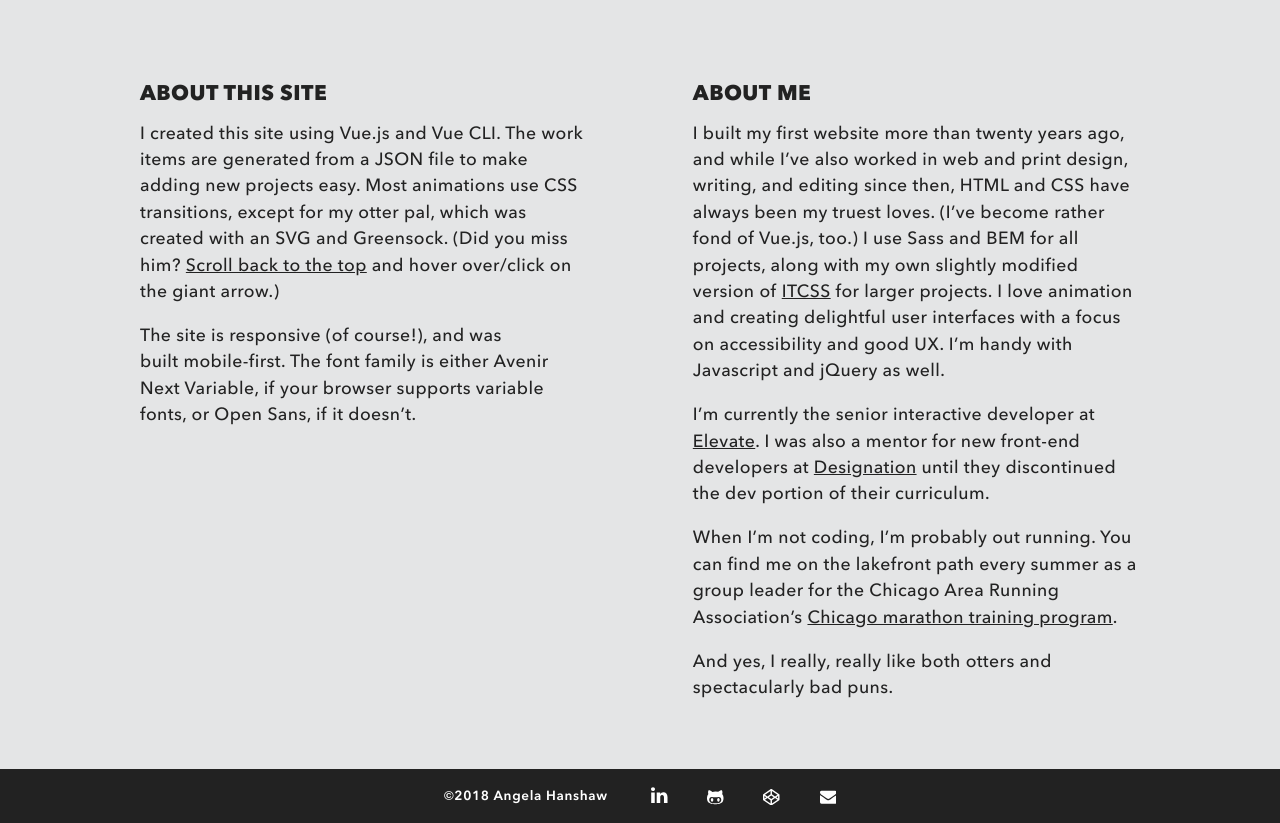
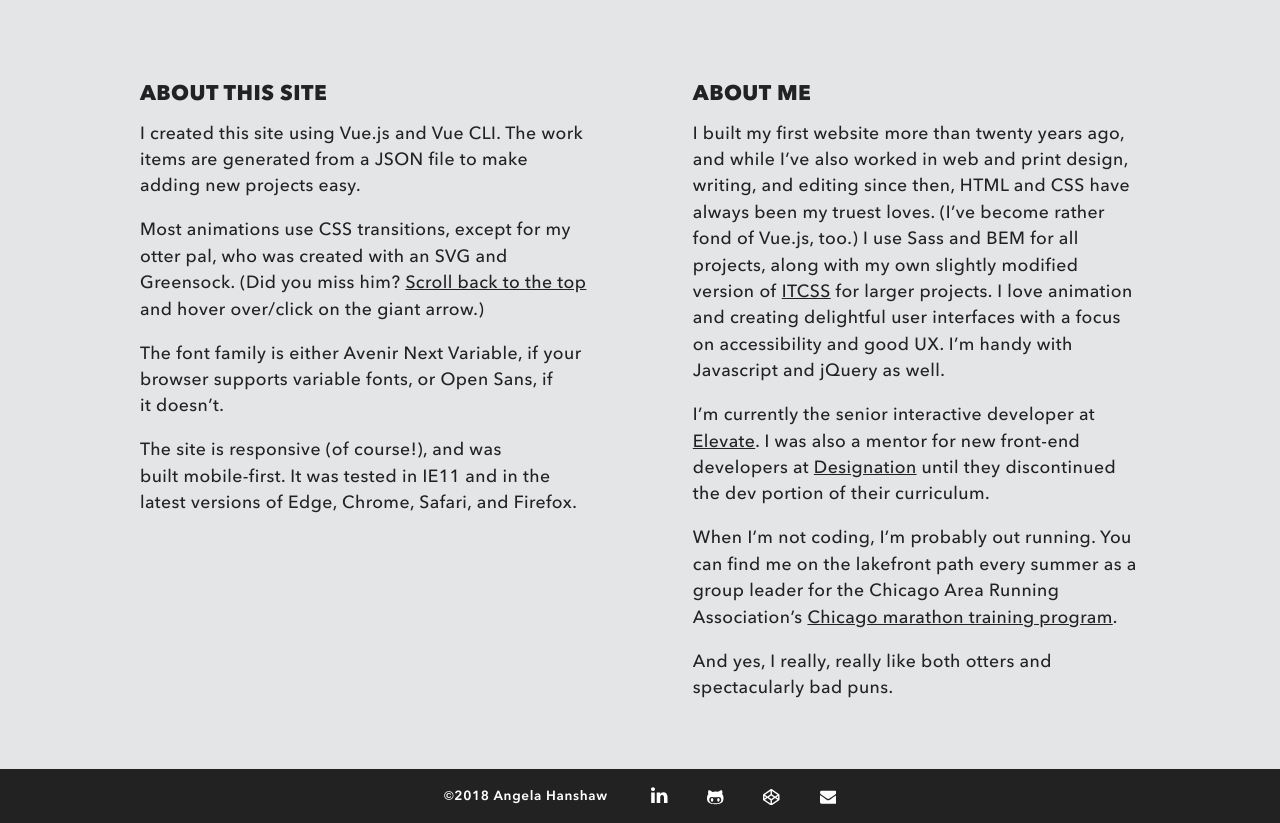
Before and after one commit to ahanshaw/portfolio2018, a Vue app: page / in a window 1280 px wide. Shown: the part 5360-6183 px from the top of the page. Built offline with nearby package versions, Linux system fonts and the light colour scheme.

Commit message:
IE11 about section fix, copy update

```diff
--- a/src/components/About.vue
+++ b/src/components/About.vue
@@ -3,8 +3,10 @@
         <div class="about__container">
             <div class="about__item">
                 <h2>About This Site</h2>
-                <p>I created this site using Vue.js and Vue CLI. The work items are generated from a JSON file to make adding new projects easy. Most animations use CSS transitions, except for my otter pal, which was created with an SVG and Greensock. (Did you miss him? <a href="#" v-scroll-to="'#intro'">Scroll back to the top</a> and hover over/click on the giant arrow.)</p>
-                <p>The site is responsive (of course!), and was built&nbsp;mobile-first. The font family is either Avenir Next Variable, if your browser supports variable fonts, or Open Sans, if it doesn&#8217;t.</p>
+                <p>I created this site using Vue.js and Vue CLI. The work items are generated from a JSON file to make adding new projects&nbsp;easy.</p>
+                <p>Most animations use CSS transitions, except for my otter pal, who was created with an SVG and Greensock. (Did you miss him? <a href="#" v-scroll-to="'#intro'">Scroll back to the top</a> and hover over/click on the giant&nbsp;arrow.)</p>
+                <p>The font family is either Avenir Next Variable, if your browser supports variable fonts, or Open Sans, if it&nbsp;doesn&#8217;t.</p>
+                <p>The site is responsive (of course!), and was built&nbsp;mobile-first. It was tested in IE11 and in the latest versions of Edge, Chrome, Safari, and&nbsp;Firefox.</p>
             </div>
             <div class="about__item">
                 <h2>About Me</h2>
@@ -74,6 +76,12 @@
             @include breakpoint(laptop) {
                 flex: 0 0 calc(50% - 3em);
                 margin-bottom: 0;
+
+                /// IE11 fix
+                @media all and (-ms-high-contrast:none) {
+                    flex: 0 0 50%;
+                    margin: 0 1.5em
+                }
             }
         }
     }
```
